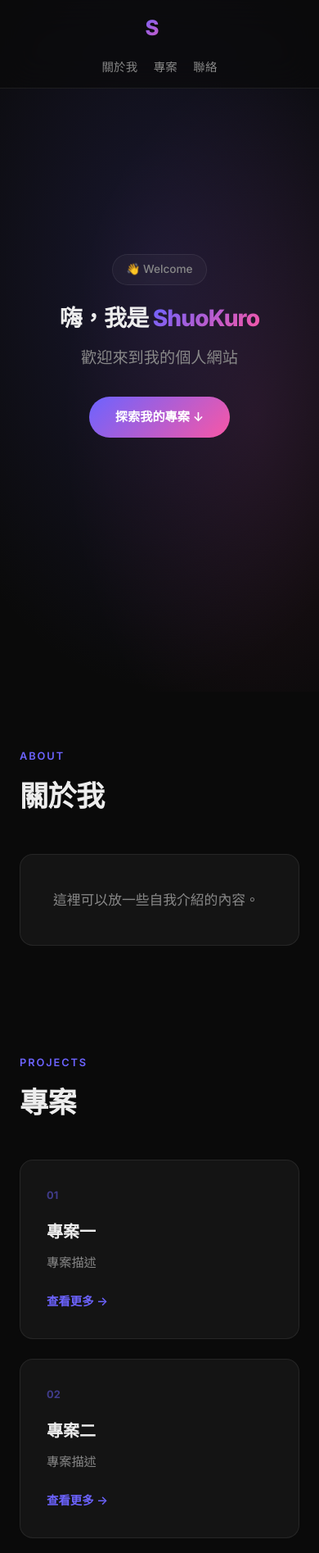
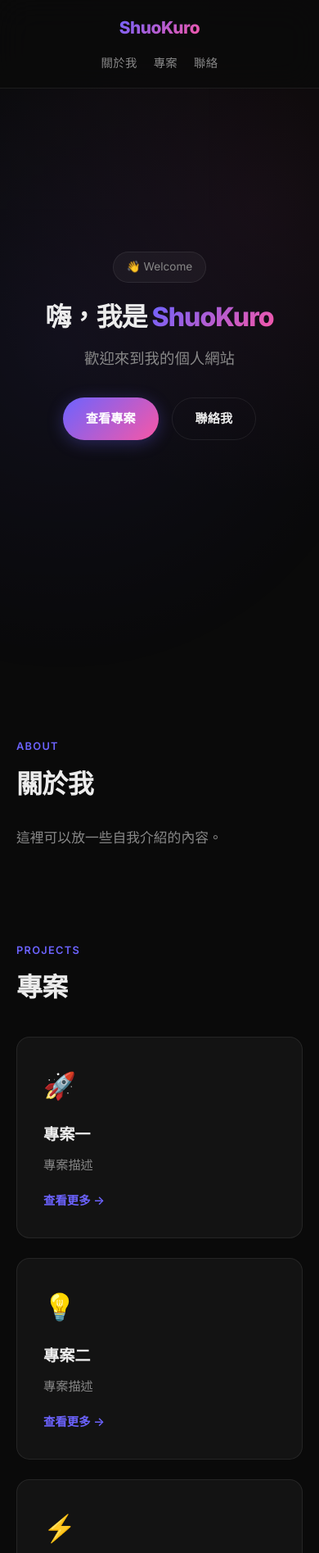
Before and after one commit to ShuoKuro/ShuoKuro.github.io, a plain HTML site: page index.html in a window 390 px wide. Shown: the top 1895 px of the page at 82% size. Drawn offline with Linux system fonts and the light colour scheme.

Commit message:
Refactor HTML structure and update CSS styles for improved layout and responsiveness

```diff
--- a/css/style.css
+++ b/css/style.css
@@ -1,4 +1,18 @@
-/* ===== Reset & Base ===== */
+/* ===== Reset & Variables ===== */
+:root {
+    --bg: #0a0a0a;
+    --bg-card: rgba(255, 255, 255, 0.04);
+    --bg-card-hover: rgba(255, 255, 255, 0.08);
+    --text: #ececec;
+    --text-muted: #888;
+    --accent: #6c63ff;
+    --accent2: #f857a6;
+    --gradient: linear-gradient(135deg, #6c63ff 0%, #f857a6 100%);
+    --border: rgba(255, 255, 255, 0.08);
+    --radius: 16px;
+    --font: 'Inter', 'Noto Sans TC', -apple-system, BlinkMacSystemFont, sans-serif;
+}
+
 *,
 *::before,
 *::after {
@@ -7,343 +21,26 @@
     box-sizing: border-box;
 }
 
-:root {
-    --bg: #0a0a0a;
-    --bg-card: #141414;
-    --bg-card-hover: #1a1a1a;
-    --text: #ededed;
-    --text-muted: #888;
-    --accent: #6c63ff;
-    --accent-2: #f857a6;
-    --gradient: linear-gradient(135deg, #6c63ff, #f857a6);
-    --border: rgba(255, 255, 255, 0.08);
-    --radius: 16px;
-}
-
 html {
     scroll-behavior: smooth;
 }
 
 body {
-    font-family: "Inter", "Noto Sans TC", -apple-system, sans-serif;
+    font-family: var(--font);
     line-height: 1.7;
     color: var(--text);
-    background: var(--bg);
+    background-color: var(--bg);
     -webkit-font-smoothing: antialiased;
 }
 
 a {
     color: var(--accent);
     text-decoration: none;
-    transition: color 0.3s;
+    transition: color 0.2s;
 }
 
 a:hover {
-    color: var(--accent-2);
-}
-
-/* ===== Navigation ===== */
-header {
-    position: fixed;
-    top: 0;
-    left: 0;
-    right: 0;
-    z-index: 100;
-    backdrop-filter: blur(20px);
-    -webkit-backdrop-filter: blur(20px);
-    background: rgba(10, 10, 10, 0.7);
-    border-bottom: 1px solid var(--border);
-}
-
-nav {
-    display: flex;
-    justify-content: space-between;
-    align-items: center;
-    max-width: 1100px;
-    margin: 0 auto;
-    padding: 1rem 2rem;
-}
-
-.logo {
-    font-size: 1.6rem;
-    font-weight: 800;
-    letter-spacing: -0.02em;
-    background: var(--gradient);
-    -webkit-background-clip: text;
-    -webkit-text-fill-color: transparent;
-    background-clip: text;
-}
-
-.logo span {
-    opacity: 0.7;
-}
-
-.nav-links {
-    list-style: none;
-    display: flex;
-    gap: 2rem;
-}
-
-.nav-links a {
-    color: var(--text-muted);
-    font-size: 0.9rem;
-    font-weight: 500;
-    letter-spacing: 0.02em;
-    transition: color 0.3s;
-    position: relative;
-}
-
-.nav-links a::after {
-    content: "";
-    position: absolute;
-    bottom: -4px;
-    left: 0;
-    width: 0;
-    height: 2px;
-    background: var(--gradient);
-    border-radius: 1px;
-    transition: width 0.3s;
-}
-
-.nav-links a:hover {
-    color: var(--text);
-}
-
-.nav-links a:hover::after {
-    width: 100%;
-}
-
-/* ===== Hero ===== */
-.hero {
-    position: relative;
-    min-height: 100vh;
-    display: flex;
-    align-items: center;
-    justify-content: center;
-    overflow: hidden;
-    padding: 0 2rem;
-}
-
-.hero-bg {
-    position: absolute;
-    inset: 0;
-    background:
-        radial-gradient(ellipse 80% 60% at 50% 40%, rgba(108, 99, 255, 0.15), transparent),
-        radial-gradient(ellipse 60% 50% at 80% 60%, rgba(248, 87, 166, 0.1), transparent);
-}
-
-.hero-content {
-    position: relative;
-    text-align: center;
-    max-width: 700px;
-    animation: fadeUp 1s ease-out;
-}
-
-.hero-badge {
-    display: inline-block;
-    padding: 0.4rem 1rem;
-    font-size: 0.85rem;
-    font-weight: 500;
-    color: var(--text-muted);
-    border: 1px solid var(--border);
-    border-radius: 50px;
-    margin-bottom: 1.5rem;
-    backdrop-filter: blur(10px);
-    background: rgba(255, 255, 255, 0.03);
-}
-
-.hero h1 {
-    font-size: clamp(2.5rem, 6vw, 4rem);
-    font-weight: 800;
-    line-height: 1.15;
-    letter-spacing: -0.03em;
-    margin-bottom: 1rem;
-}
-
-.gradient-text {
-    background: var(--gradient);
-    -webkit-background-clip: text;
-    -webkit-text-fill-color: transparent;
-    background-clip: text;
-}
-
-.hero p {
-    font-size: 1.2rem;
-    color: var(--text-muted);
-    margin-bottom: 2rem;
-}
-
-.hero-cta {
-    display: inline-block;
-    padding: 0.75rem 2rem;
-    background: var(--gradient);
-    color: #fff !important;
-    font-weight: 600;
-    font-size: 0.95rem;
-    border-radius: 50px;
-    transition: transform 0.3s, box-shadow 0.3s;
-    -webkit-text-fill-color: #fff;
-}
-
-.hero-cta:hover {
-    transform: translateY(-2px);
-    box-shadow: 0 8px 30px rgba(108, 99, 255, 0.35);
-    color: #fff;
-}
-
-/* ===== Sections ===== */
-section {
-    max-width: 1100px;
-    margin: 0 auto;
-    padding: 6rem 2rem;
-}
-
-.section-header {
-    margin-bottom: 2.5rem;
-}
-
-.section-tag {
-    display: inline-block;
-    font-size: 0.8rem;
-    font-weight: 600;
-    text-transform: uppercase;
-    letter-spacing: 0.15em;
-    color: var(--accent);
-    margin-bottom: 0.5rem;
-}
-
-section h2 {
-    font-size: 2.2rem;
-    font-weight: 700;
-    letter-spacing: -0.02em;
-}
-
-/* ===== About ===== */
-.about-content {
-    background: var(--bg-card);
-    border: 1px solid var(--border);
-    border-radius: var(--radius);
-    padding: 2.5rem;
-    font-size: 1.05rem;
-    color: var(--text-muted);
-    line-height: 1.8;
-}
-
-/* ===== Projects ===== */
-.project-grid {
-    display: grid;
-    grid-template-columns: repeat(auto-fit, minmax(300px, 1fr));
-    gap: 1.5rem;
-}
-
-.project-card {
-    position: relative;
-    background: var(--bg-card);
-    border: 1px solid var(--border);
-    border-radius: var(--radius);
-    padding: 2rem;
-    overflow: hidden;
-    transition: transform 0.3s, border-color 0.3s, box-shadow 0.3s;
-}
-
-.project-card:hover {
-    transform: translateY(-4px);
-    border-color: rgba(108, 99, 255, 0.3);
-    box-shadow: 0 12px 40px rgba(108, 99, 255, 0.1);
-}
-
-.card-accent {
-    position: absolute;
-    top: 0;
-    left: 0;
-    right: 0;
-    height: 3px;
-    background: var(--gradient);
-    opacity: 0;
-    transition: opacity 0.3s;
-}
-
-.project-card:hover .card-accent {
-    opacity: 1;
-}
-
-.card-number {
-    display: block;
-    font-size: 0.8rem;
-    font-weight: 700;
-    color: var(--accent);
-    opacity: 0.5;
-    margin-bottom: 1rem;
-    font-family: "Inter", monospace;
-}
-
-.project-card h3 {
-    font-size: 1.25rem;
-    font-weight: 700;
-    margin-bottom: 0.5rem;
-}
-
-.project-card p {
-    color: var(--text-muted);
-    font-size: 0.95rem;
-    margin-bottom: 1.25rem;
-}
-
-.card-link {
-    font-weight: 600;
-    font-size: 0.9rem;
-    transition: gap 0.3s;
-}
-
-/* ===== Contact ===== */
-.contact p {
-    color: var(--text-muted);
-    margin-bottom: 1.5rem;
-}
-
-.social-links {
-    list-style: none;
-    display: flex;
-    gap: 1rem;
-}
-
-.social-links a {
-    display: inline-flex;
-    align-items: center;
-    gap: 0.5rem;
-    padding: 0.75rem 1.5rem;
-    background: var(--bg-card);
-    border: 1px solid var(--border);
-    border-radius: 12px;
-    color: var(--text);
-    font-weight: 500;
-    font-size: 0.95rem;
-    transition: all 0.3s;
-}
-
-.social-links a svg {
-    transition: transform 0.3s;
-}
-
-.social-links a:hover {
-    border-color: rgba(108, 99, 255, 0.4);
-    background: rgba(108, 99, 255, 0.08);
-    color: var(--text);
-    transform: translateY(-2px);
-    box-shadow: 0 6px 20px rgba(108, 99, 255, 0.12);
-}
-
-.social-links a:hover svg {
-    transform: scale(1.1);
-}
-
-/* ===== Footer ===== */
-footer {
-    text-align: center;
-    padding: 3rem 2rem;
-    color: var(--text-muted);
-    font-size: 0.85rem;
-    border-top: 1px solid var(--border);
+    color: var(--accent2);
 }
 
 /* ===== Animations ===== */
@@ -359,41 +56,353 @@ footer {
     }
 }
 
+@keyframes float {
+
+    0%,
+    100% {
+        transform: translateY(0);
+    }
+
+    50% {
+        transform: translateY(-20px);
+    }
+}
+
+@keyframes glow {
+
+    0%,
+    100% {
+        opacity: 0.4;
+    }
+
+    50% {
+        opacity: 0.8;
+    }
+}
+
+/* ===== Nav ===== */
+header {
+    position: fixed;
+    top: 0;
+    left: 0;
+    right: 0;
+    z-index: 100;
+    background: rgba(10, 10, 10, 0.8);
+    backdrop-filter: blur(20px);
+    -webkit-backdrop-filter: blur(20px);
+    border-bottom: 1px solid var(--border);
+}
+
+nav {
+    display: flex;
+    justify-content: space-between;
+    align-items: center;
+    max-width: 1100px;
+    margin: 0 auto;
+    padding: 1rem 2rem;
+}
+
+.logo {
+    font-size: 1.3rem;
+    font-weight: 800;
+    background: var(--gradient);
+    -webkit-background-clip: text;
+    -webkit-text-fill-color: transparent;
+    background-clip: text;
+    letter-spacing: -0.02em;
+}
+
+.nav-links {
+    list-style: none;
+    display: flex;
+    gap: 2rem;
+}
+
+.nav-links a {
+    color: var(--text-muted);
+    font-size: 0.9rem;
+    font-weight: 500;
+    letter-spacing: 0.02em;
+    transition: color 0.2s;
+}
+
+.nav-links a:hover {
+    color: var(--text);
+}
+
+/* ===== Hero ===== */
+.hero {
+    position: relative;
+    min-height: 100vh;
+    display: flex;
+    align-items: center;
+    justify-content: center;
+    text-align: center;
+    overflow: hidden;
+    padding: 2rem;
+}
+
+.hero-bg {
+    position: absolute;
+    inset: 0;
+    background:
+        radial-gradient(ellipse 600px 600px at 20% 50%, rgba(108, 99, 255, 0.15) 0%, transparent 70%),
+        radial-gradient(ellipse 500px 500px at 80% 30%, rgba(248, 87, 166, 0.1) 0%, transparent 70%);
+    animation: glow 6s ease-in-out infinite;
+}
+
+.hero-content {
+    position: relative;
+    animation: fadeUp 0.8s ease-out;
+}
+
+.hero-badge {
+    display: inline-block;
+    padding: 0.4rem 1rem;
+    background: var(--bg-card);
+    border: 1px solid var(--border);
+    border-radius: 100px;
+    font-size: 0.85rem;
+    color: var(--text-muted);
+    margin-bottom: 1.5rem;
+}
+
+.hero h1 {
+    font-size: clamp(2.2rem, 6vw, 4rem);
+    font-weight: 800;
+    letter-spacing: -0.03em;
+    line-height: 1.15;
+    margin-bottom: 1rem;
+}
+
+.gradient-text {
+    background: var(--gradient);
+    -webkit-background-clip: text;
+    -webkit-text-fill-color: transparent;
+    background-clip: text;
+}
+
+.hero p {
+    font-size: 1.15rem;
+    color: var(--text-muted);
+    margin-bottom: 2rem;
+}
+
+.hero-cta {
+    display: flex;
+    gap: 1rem;
+    justify-content: center;
+    flex-wrap: wrap;
+}
+
+/* ===== Buttons ===== */
+.btn {
+    display: inline-flex;
+    align-items: center;
+    padding: 0.75rem 1.75rem;
+    border-radius: 100px;
+    font-size: 0.95rem;
+    font-weight: 600;
+    transition: all 0.25s ease;
+    cursor: pointer;
+}
+
+.btn-primary {
+    background: var(--gradient);
+    color: #fff;
+    border: none;
+    box-shadow: 0 4px 20px rgba(108, 99, 255, 0.3);
+}
+
+.btn-primary:hover {
+    transform: translateY(-2px);
+    box-shadow: 0 8px 30px rgba(108, 99, 255, 0.4);
+    color: #fff;
+}
+
+.btn-outline {
+    background: transparent;
+    color: var(--text);
+    border: 1px solid var(--border);
+}
+
+.btn-outline:hover {
+    background: var(--bg-card-hover);
+    border-color: rgba(255, 255, 255, 0.2);
+    color: var(--text);
+    transform: translateY(-2px);
+}
+
+/* ===== Sections ===== */
+section {
+    max-width: 1100px;
+    margin: 0 auto;
+    padding: 5rem 2rem;
+    animation: fadeUp 0.6s ease-out;
+}
+
+section h2 {
+    font-size: 2rem;
+    font-weight: 700;
+    letter-spacing: -0.02em;
+    margin-bottom: 1.5rem;
+}
+
+.section-label {
+    display: block;
+    font-size: 0.8rem;
+    font-weight: 600;
+    text-transform: uppercase;
+    letter-spacing: 0.1em;
+    color: var(--accent);
+    margin-bottom: 0.5rem;
+}
+
+/* ===== About ===== */
+.about p {
+    color: var(--text-muted);
+    font-size: 1.05rem;
+    max-width: 600px;
+}
+
+/* ===== Projects ===== */
+.project-grid {
+    display: grid;
+    grid-template-columns: repeat(auto-fit, minmax(300px, 1fr));
+    gap: 1.5rem;
+    margin-top: 2rem;
+}
+
+.project-card {
+    background: var(--bg-card);
+    border: 1px solid var(--border);
+    border-radius: var(--radius);
+    padding: 2rem;
+    transition: all 0.3s ease;
+    position: relative;
+    overflow: hidden;
+}
+
+.project-card::before {
+    content: '';
+    position: absolute;
+    top: 0;
+    left: 0;
+    right: 0;
+    height: 2px;
+    background: var(--gradient);
+    opacity: 0;
+    transition: opacity 0.3s;
+}
+
+.project-card:hover {
+    background: var(--bg-card-hover);
+    border-color: rgba(255, 255, 255, 0.12);
+    transform: translateY(-4px);
+}
+
+.project-card:hover::before {
+    opacity: 1;
+}
+
+.card-icon {
+    font-size: 2rem;
+    margin-bottom: 1rem;
+}
+
+.project-card h3 {
+    font-size: 1.2rem;
+    font-weight: 600;
+    margin-bottom: 0.5rem;
+}
+
+.project-card p {
+    color: var(--text-muted);
+    font-size: 0.95rem;
+    margin-bottom: 1rem;
+}
+
+.card-link {
+    font-weight: 600;
+    font-size: 0.9rem;
+    display: inline-flex;
+    align-items: center;
+    gap: 0.25rem;
+    transition: gap 0.2s;
+}
+
+.card-link:hover {
+    gap: 0.5rem;
+}
+
+/* ===== Contact ===== */
+.contact p {
+    color: var(--text-muted);
+}
+
+.social-links {
+    list-style: none;
+    display: flex;
+    gap: 1rem;
+    margin-top: 1.5rem;
+    flex-wrap: wrap;
+}
+
+.social-links a {
+    display: inline-flex;
+    align-items: center;
+    gap: 0.5rem;
+    padding: 0.75rem 1.5rem;
+    background: var(--bg-card);
+    border: 1px solid var(--border);
+    border-radius: var(--radius);
+    color: var(--text);
+    font-weight: 500;
+    font-size: 0.95rem;
+    transition: all 0.25s;
+}
+
+.social-links a svg {
+    flex-shrink: 0;
+}
+
+.social-links a:hover {
+    background: var(--bg-card-hover);
+    border-color: rgba(255, 255, 255, 0.15);
+    transform: translateY(-2px);
+    color: var(--text);
+}
+
+/* ===== Footer ===== */
+footer {
+    text-align: center;
+    padding: 3rem 2rem;
+    color: var(--text-muted);
+    font-size: 0.85rem;
+    border-top: 1px solid var(--border);
+}
+
 /* ===== Responsive ===== */
-@media (max-width: 768px) {
+@media (max-width: 640px) {
     .hero h1 {
         font-size: 2rem;
     }
 
     nav {
-        padding: 0.75rem 1.5rem;
+        flex-direction: column;
+        gap: 0.75rem;
     }
 
     .nav-links {
-        gap: 1.2rem;
+        gap: 1.25rem;
     }
 
     section {
-        padding: 4rem 1.5rem;
+        padding: 3.5rem 1.25rem;
     }
 
     .project-grid {
         grid-template-columns: 1fr;
     }
+
 }
-
-@media (max-width: 480px) {
-    nav {
-        flex-direction: column;
-        gap: 0.75rem;
-    }
-
-    .hero h1 {
-        font-size: 1.75rem;
-    }
-
-    .social-links {
-        flex-direction: column;
-    }
-}
-}
--- a/index.html
+++ b/index.html
@@ -16,7 +16,7 @@
 <body>
     <header>
         <nav>
-            <div class="logo">S<span>K</span></div>
+            <div class="logo">ShuoKuro</div>
             <ul class="nav-links">
                 <li><a href="#about">關於我</a></li>
                 <li><a href="#projects">專案</a></li>
@@ -32,43 +32,35 @@
                 <span class="hero-badge">👋 Welcome</span>
                 <h1>嗨，我是 <span class="gradient-text">ShuoKuro</span></h1>
                 <p>歡迎來到我的個人網站</p>
-                <a href="#projects" class="hero-cta">探索我的專案 ↓</a>
+                <div class="hero-cta">
+                    <a href="#projects" class="btn btn-primary">查看專案</a>
+                    <a href="#contact" class="btn btn-outline">聯絡我</a>
+                </div>
             </div>
         </section>
 
         <section id="about" class="about">
-            <div class="section-header">
-                <span class="section-tag">About</span>
-                <h2>關於我</h2>
-            </div>
-            <div class="about-content">
-                <p>這裡可以放一些自我介紹的內容。</p>
-            </div>
+            <h2><span class="section-label">About</span>關於我</h2>
+            <p>這裡可以放一些自我介紹的內容。</p>
         </section>
 
         <section id="projects" class="projects">
-            <div class="section-header">
-                <span class="section-tag">Projects</span>
-                <h2>專案</h2>
-            </div>
+            <h2><span class="section-label">Projects</span>專案</h2>
             <div class="project-grid">
                 <div class="project-card">
-                    <div class="card-accent"></div>
-                    <span class="card-number">01</span>
+                    <div class="card-icon">🚀</div>
                     <h3>專案一</h3>
                     <p>專案描述</p>
                     <a href="#" class="card-link">查看更多 →</a>
                 </div>
                 <div class="project-card">
-                    <div class="card-accent"></div>
-                    <span class="card-number">02</span>
+                    <div class="card-icon">💡</div>
                     <h3>專案二</h3>
                     <p>專案描述</p>
                     <a href="#" class="card-link">查看更多 →</a>
                 </div>
                 <div class="project-card">
-                    <div class="card-accent"></div>
-                    <span class="card-number">03</span>
+                    <div class="card-icon">⚡</div>
                     <h3>專案三</h3>
                     <p>專案描述</p>
                     <a href="#" class="card-link">查看更多 →</a>
@@ -77,16 +69,13 @@
         </section>
 
         <section id="contact" class="contact">
-            <div class="section-header">
-                <span class="section-tag">Contact</span>
-                <h2>聯絡我</h2>
-            </div>
+            <h2><span class="section-label">Contact</span>聯絡我</h2>
             <p>歡迎透過以下方式與我聯繫：</p>
             <ul class="social-links">
                 <li><a href="https://github.com/ShuoKuro" target="_blank" rel="noopener noreferrer">
                         <svg width="20" height="20" viewBox="0 0 24 24" fill="currentColor">
                             <path
-                                d="M12 0c-6.626 0-12 5.373-12 12 0 5.302 3.438 9.8 8.207 11.387.599.111.793-.261.793-.577v-2.234c-3.338.726-4.033-1.416-4.033-1.416-.546-1.387-1.333-1.756-1.333-1.756-1.089-.745.083-.729.083-.729 1.205.084 1.839 1.237 1.839 1.237 1.07 1.834 2.807 1.304 3.492.997.107-.775.418-1.305.762-1.604-2.665-.305-5.467-1.334-5.467-5.931 0-1.311.469-2.381 1.236-3.221-.124-.303-.535-1.524.117-3.176 0 0 1.008-.322 3.301 1.23.957-.266 1.983-.399 3.003-.404 1.02.005 2.047.138 3.006.404 2.291-1.552 3.297-1.23 3.297-1.23.653 1.653.242 2.874.118 3.176.77.84 1.235 1.911 1.235 3.221 0 4.609-2.807 5.624-5.479 5.921.43.372.823 1.102.823 2.222v3.293c0 .319.192.694.801.576 4.765-1.589 8.199-6.086 8.199-11.386 0-6.627-5.373-12-12-12z" />
+                                d="M12 0C5.37 0 0 5.37 0 12c0 5.31 3.435 9.795 8.205 11.385.6.105.825-.255.825-.57 0-.285-.015-1.23-.015-2.235-3.015.555-3.795-.735-4.035-1.41-.135-.345-.72-1.41-1.23-1.695-.42-.225-1.02-.78-.015-.795.945-.015 1.62.87 1.845 1.23 1.08 1.815 2.805 1.305 3.495.99.105-.78.42-1.305.765-1.605-2.67-.3-5.46-1.335-5.46-5.925 0-1.305.465-2.385 1.23-3.225-.12-.3-.54-1.53.12-3.18 0 0 1.005-.315 3.3 1.23.96-.27 1.98-.405 3-.405s2.04.135 3 .405c2.295-1.56 3.3-1.23 3.3-1.23.66 1.65.24 2.88.12 3.18.765.84 1.23 1.905 1.23 3.225 0 4.605-2.805 5.625-5.475 5.925.435.375.81 1.095.81 2.22 0 1.605-.015 2.895-.015 3.3 0 .315.225.69.825.57A12.02 12.02 0 0024 12c0-6.63-5.37-12-12-12z" />
                         </svg>
                         GitHub
                     </a></li>
```
